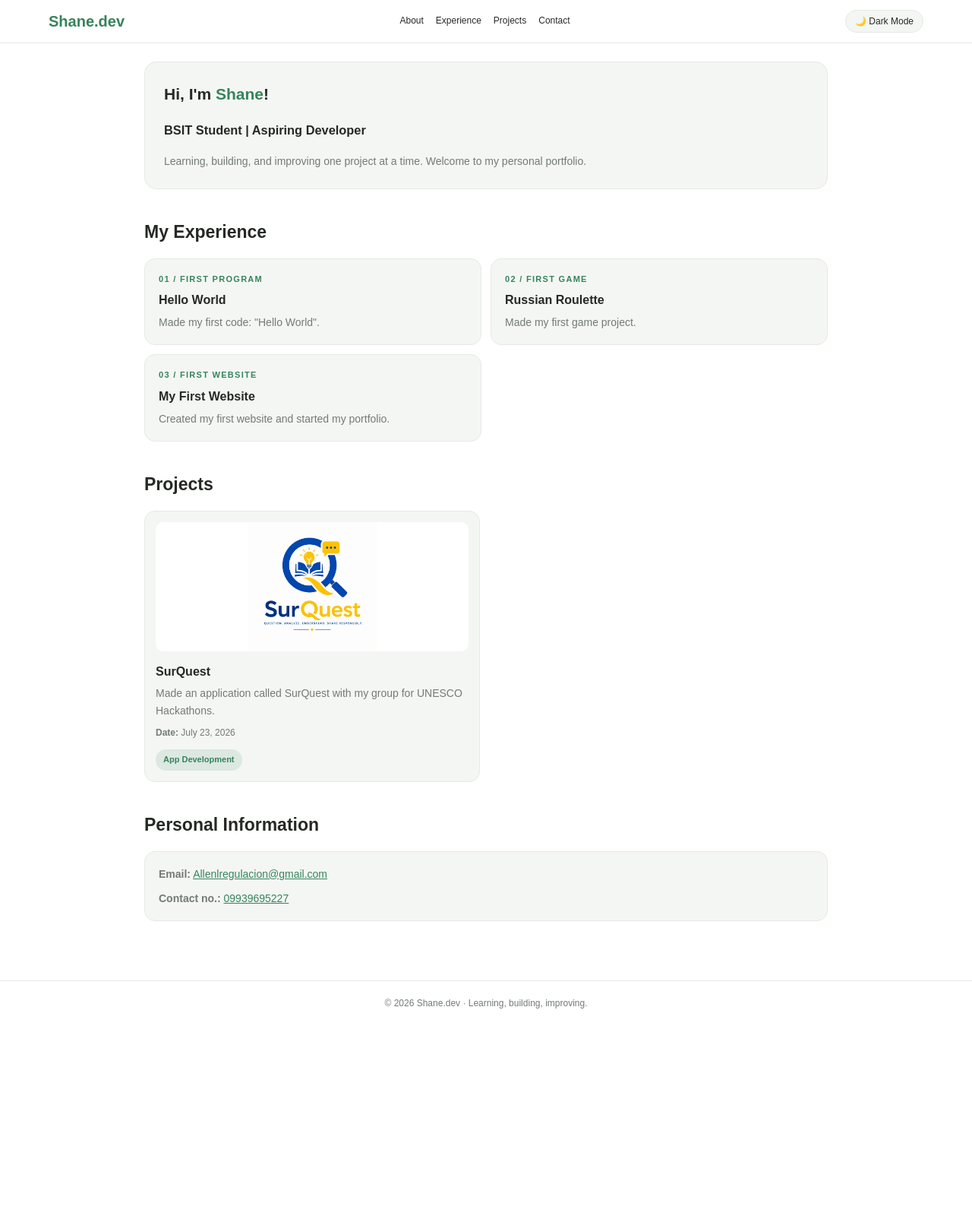
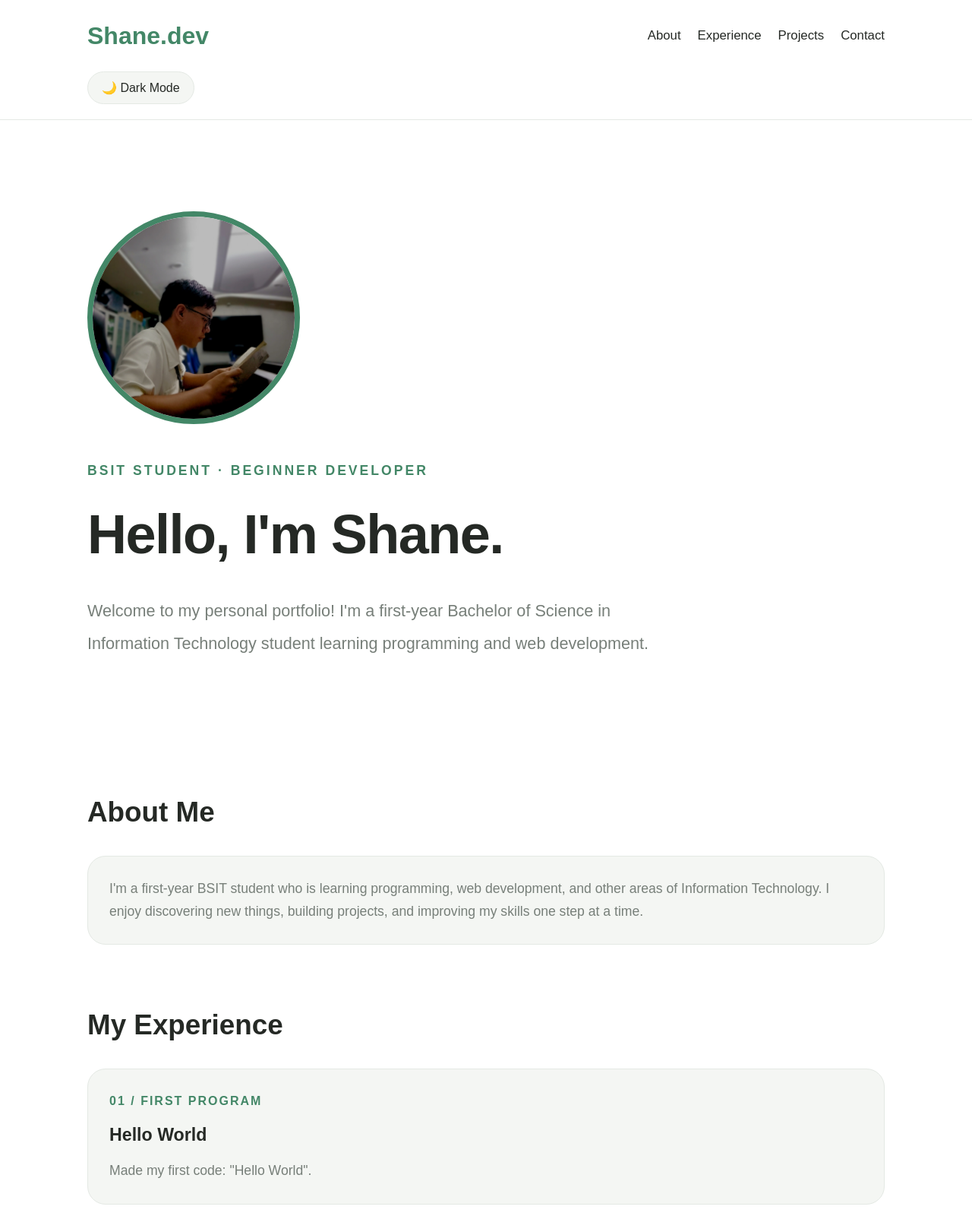
Before and after one commit to Allenrel/Shane.dev, a plain HTML site: page index.html in a window 1280 px wide. Shown: the top 1600 px of the page at 76% size. Before the commit the page ends 1351 px from the top, so only its background shows below. Drawn offline with Linux system fonts and the light colour scheme.

Commit message:
Revise index.html for layout and styling updates
Updated various styles and structure in the portfolio page. Enhanced responsiveness and improved theme toggle functionality.

```diff
--- a/index.html
+++ b/index.html
@@ -3,389 +3,493 @@
 <head>
   <meta charset="UTF-8">
   <meta name="viewport" content="width=device-width, initial-scale=1.0">
-  <meta name="theme-color" content="#ffffff">
-  <title>Shane.dev | Portfolio</title>
+
+  <meta name="description" content="Shane's personal portfolio. First-year BSIT student and beginner developer.">
+
+  <title>Shane.dev | Personal Portfolio</title>
 
   <style>
     :root {
       --bg: #ffffff;
-      --card: #f4f6f4;
+      --card: #f4f6f3;
       --text: #252925;
-      --muted: #737b75;
-      --green: #36845b;
-      --border: #e5eae5;
+      --muted: #777f79;
+      --green: #438767;
+      --border: #e4e9e4;
     }
 
     body.dark {
-      --bg: #101410;
-      --card: #1b231d;
-      --text: #edf4ee;
-      --muted: #a0ada3;
-      --green: #71d69a;
-      --border: #303b32;
+      --bg: #101310;
+      --card: #191e1a;
+      --text: #f4f5f4;
+      --muted: #b0b8b1;
+      --green: #57d995;
+      --border: #303832;
     }
 
     * {
+      margin: 0;
+      padding: 0;
       box-sizing: border-box;
     }
 
     html {
       scroll-behavior: smooth;
+      scroll-padding-top: 100px;
     }
 
     body {
-      margin: 0;
+      font-family: Arial, Helvetica, sans-serif;
       background: var(--bg);
       color: var(--text);
-      font-family: Arial, Helvetica, sans-serif;
-      font-size: 14px;
-      line-height: 1.6;
+      line-height: 1.7;
       transition: background 0.25s, color 0.25s;
+    }
+
+    a {
+      color: var(--green);
+      text-decoration: none;
     }
 
     header {
       position: sticky;
       top: 0;
-      z-index: 10;
-      display: flex;
-      align-items: center;
-      justify-content: space-between;
-      gap: 12px;
-      padding: 12px 5%;
+      z-index: 100;
       background: var(--bg);
       border-bottom: 1px solid var(--border);
     }
 
+    nav {
+      max-width: 1100px;
+      margin: auto;
+      padding: 20px 25px;
+      display: flex;
+      justify-content: space-between;
+      align-items: center;
+      flex-wrap: wrap;
+      gap: 15px;
+    }
+
     .logo {
       color: var(--green);
-      font-size: 20px;
+      font-size: 2rem;
       font-weight: 800;
-      text-decoration: none;
     }
 
-    nav {
+    .nav-links {
       display: flex;
-      align-items: center;
-      gap: 16px;
+      flex-wrap: wrap;
+      gap: 22px;
     }
 
-    nav a {
+    .nav-links a {
       color: var(--text);
-      text-decoration: none;
-      font-size: 12px;
+      font-size: 1.05rem;
     }
 
-    nav a:hover {
+    .nav-links a:hover {
       color: var(--green);
     }
 
-    .theme-toggle {
+    .theme-row {
+      max-width: 1100px;
+      margin: auto;
+      padding: 0 25px 20px;
+    }
+
+    .theme-button {
+      padding: 11px 18px;
+      border-radius: 30px;
       border: 1px solid var(--border);
-      border-radius: 20px;
-      padding: 7px 12px;
       background: var(--card);
       color: var(--text);
+      font-size: 1rem;
       cursor: pointer;
-      font-size: 12px;
     }
 
     main {
-      width: min(100% - 36px, 900px);
-      margin: 0 auto;
-      padding: 24px 0 40px;
+      max-width: 1100px;
+      margin: auto;
+      padding: 45px 25px;
     }
 
     section {
-      margin-bottom: 38px;
-      scroll-margin-top: 80px;
+      margin-bottom: 75px;
     }
 
-    h1, h2, h3, p {
-      margin-top: 0;
+    /* PROFILE */
+
+    .hero {
+      padding: 75px 0 95px;
+      display: flex;
+      flex-direction: column;
+      align-items: flex-start;
+      gap: 32px;
     }
 
-    h2 {
-      margin-bottom: 16px;
-      font-size: 23px;
+    .profile-picture {
+      width: 280px;
+      height: 280px;
+      max-width: 100%;
+      object-fit: cover;
+      object-position: center;
+      border-radius: 50%;
+      border: 7px solid var(--green);
+      display: block;
+      margin-bottom: 15px;
     }
 
-    .intro {
-      padding: 25px;
-      border: 1px solid var(--border);
-      border-radius: 16px;
-      background: var(--card);
+    .profile-label {
+      color: var(--green);
+      font-size: 1.1rem;
+      font-weight: 800;
+      letter-spacing: 3px;
+      margin-bottom: 25px;
     }
 
-    .intro p {
-      color: var(--muted);
-      margin-bottom: 0;
+    .hero h1 {
+      font-size: clamp(2.7rem, 7vw, 4.5rem);
+      line-height: 1.2;
+      letter-spacing: -1.5px;
+      margin-bottom: 35px;
     }
 
-    .green {
-      color: var(--green);
+    .description {
+      color: var(--muted);
+      font-size: 1.35rem;
+      line-height: 2;
+      max-width: 800px;
     }
 
-    .experience-list {
-      display: grid;
-      grid-template-columns: repeat(2, minmax(0, 1fr));
-      gap: 12px;
+    /* HEADINGS AND CARDS */
+
+    h2 {
+      font-size: 2.3rem;
+      margin-bottom: 25px;
     }
 
-    .experience-card,
-    .project-card,
-    .personal-card {
-      min-width: 0;
-      padding: 18px;
+    .card {
       background: var(--card);
       border: 1px solid var(--border);
-      border-radius: 14px;
+      border-radius: 24px;
+      padding: 28px;
+      margin-bottom: 22px;
     }
 
     .number {
-      margin-bottom: 6px;
       color: var(--green);
-      font-size: 11px;
-      font-weight: bold;
-      letter-spacing: 1.3px;
+      font-size: 1rem;
+      font-weight: 800;
+      letter-spacing: 2px;
+      margin-bottom: 12px;
     }
 
-    .experience-card h3,
-    .project-card h3 {
-      margin-bottom: 5px;
-      font-size: 16px;
+    .card h3 {
+      font-size: 1.45rem;
+      margin-bottom: 12px;
     }
 
-    .experience-card p,
-    .project-card p,
-    .personal-card p {
-      margin-bottom: 0;
+    .card p {
       color: var(--muted);
+      font-size: 1.1rem;
     }
 
     /* PROJECTS */
-    .projects-grid {
-      display: grid;
-      grid-template-columns: repeat(2, minmax(0, 1fr));
-      gap: 16px;
-    }
-
-    .project-card {
-      padding: 14px;
-      overflow: hidden;
-    }
 
     .project-image {
       display: block;
       width: 100%;
-      height: 170px;
+      max-width: 260px;
+      max-height: 180px;
       object-fit: contain;
-      background: #ffffff;
-      border-radius: 10px;
-      margin-bottom: 14px;
+      object-position: left center;
+      border: 1px solid var(--border);
+      border-radius: 12px;
+      margin: 18px 0;
     }
 
     .project-date {
-      margin-top: 9px;
-      font-size: 12px;
+      margin-bottom: 10px;
     }
 
-    .project-tag {
-      display: inline-block;
-      margin-top: 12px;
-      padding: 5px 10px;
-      border-radius: 20px;
-      background: rgba(54, 132, 91, 0.12);
-      color: var(--green);
-      font-size: 11px;
-      font-weight: bold;
+    /* CONTACT */
+
+    .contact-list {
+      list-style: none;
     }
 
-    .personal-card {
+    .contact-list li {
+      margin: 14px 0;
       overflow-wrap: anywhere;
-    }
-
-    .personal-card p + p {
-      margin-top: 10px;
+      font-size: 1.05rem;
     }
 
     footer {
-      padding: 20px 18px;
+      text-align: center;
+      color: var(--muted);
+      padding: 30px 20px;
       border-top: 1px solid var(--border);
-      color: var(--muted);
-      text-align: center;
-      font-size: 12px;
     }
 
-    @media (max-width: 600px) {
-      header {
-        padding: 10px 12px;
-        flex-wrap: wrap;
+    /* MOBILE */
+
+    @media (max-width: 650px) {
+      nav {
+        justify-content: center;
+        padding: 18px 20px;
       }
 
       .logo {
-        font-size: 18px;
+        width: 100%;
+        text-align: left;
+        font-size: 2rem;
       }
 
-      nav {
+      .nav-links {
+        width: 100%;
+        justify-content: space-between;
         gap: 10px;
       }
 
-      nav a {
-        font-size: 11px;
+      .nav-links a {
+        font-size: 0.95rem;
       }
 
-      .theme-toggle {
-        padding: 6px 9px;
+      .theme-row {
+        padding: 0 20px 18px;
       }
 
       main {
-        width: calc(100% - 24px);
-        padding-top: 20px;
+        padding: 30px 25px;
+      }
+
+      .hero {
+        padding-top: 70px;
+        padding-bottom: 95px;
+        gap: 30px;
+      }
+
+      .profile-picture {
+        width: 280px;
+        height: 280px;
+      }
+
+      .profile-label {
+        font-size: 0.95rem;
+        letter-spacing: 2px;
+        line-height: 1.8;
+      }
+
+      .hero h1 {
+        font-size: 3.3rem;
+      }
+
+      .description {
+        font-size: 1.2rem;
+        line-height: 2;
       }
 
       h2 {
-        font-size: 21px;
+        font-size: 2.2rem;
       }
 
-      .experience-list {
-        grid-template-columns: 1fr;
-      }
-
-      .projects-grid {
-        grid-template-columns: 1fr;
-      }
-
-      .project-image {
-        height: 180px;
+      .card {
+        padding: 24px;
       }
     }
   </style>
 </head>
 
 <body>
+
+  <!-- NAVIGATION -->
   <header>
+    <nav>
       <a href="#home" class="logo">Shane.dev</a>
 
-    <nav aria-label="Main navigation">
-      <a href="#about">About</a>
+      <div class="nav-links">
+        <a href="#about-me">About</a>
         <a href="#experience">Experience</a>
         <a href="#projects">Projects</a>
-      <a href="#personal">Contact</a>
+        <a href="#contact">Contact</a>
+      </div>
     </nav>
 
-    <button class="theme-toggle" id="themeToggle" type="button">
+    <div class="theme-row">
+      <button
+        type="button"
+        class="theme-button"
+        id="themeToggle"
+      >
         🌙 Dark Mode
       </button>
+    </div>
   </header>
 
   <main>
-    <!-- ABOUT -->
-    <section id="home">
-      <div class="intro" id="about">
-        <h1>Hi, I'm <span class="green">Shane</span>!</h1>
-        <h3>BSIT Student | Aspiring Developer</h3>
+
+    <!-- PROFILE -->
+    <section id="home" class="hero">
+
+      <img
+        src="./IMG_20261013_163103_200.jpg"
+        alt="Shane's profile picture"
+        class="profile-picture"
+      >
+
+      <div class="hero-content">
+
+        <p class="profile-label">
+          BSIT STUDENT · BEGINNER DEVELOPER
+        </p>
+
+        <h1>Hello, I'm Shane.</h1>
+
+        <p class="description">
+          Welcome to my personal portfolio! I'm a first-year
+          Bachelor of Science in Information Technology student
+          learning programming and web development.
+        </p>
+
+      </div>
+    </section>
+
+    <!-- ABOUT ME -->
+    <section id="about-me">
+      <h2>About Me</h2>
+
+      <div class="card">
         <p>
-          Learning, building, and improving one project at a time.
-          Welcome to my personal portfolio.
+          I'm a first-year BSIT student who is learning
+          programming, web development, and other areas
+          of Information Technology. I enjoy discovering
+          new things, building projects, and improving
+          my skills one step at a time.
         </p>
       </div>
     </section>
 
-    <!-- MY EXPERIENCE -->
+    <!-- EXPERIENCE -->
     <section id="experience">
       <h2>My Experience</h2>
 
-      <div class="experience-list">
-        <article class="experience-card">
+      <article class="card">
         <div class="number">01 / FIRST PROGRAM</div>
         <h3>Hello World</h3>
         <p>Made my first code: "Hello World".</p>
       </article>
 
-        <article class="experience-card">
+      <article class="card">
         <div class="number">02 / FIRST GAME</div>
         <h3>Russian Roulette</h3>
         <p>Made my first game project.</p>
       </article>
 
-        <article class="experience-card">
+      <article class="card">
         <div class="number">03 / FIRST WEBSITE</div>
         <h3>My First Website</h3>
-          <p>Created my first website and started my portfolio.</p>
+        <p>Made my first website and started learning
+          how websites work.</p>
       </article>
-      </div>
     </section>
 
-    <!-- NEW PROJECTS CATEGORY: DIRECTLY AFTER EXPERIENCE -->
+    <!-- PROJECTS -->
     <section id="projects">
-      <h2>Projects</h2>
+      <h2>My Projects</h2>
 
-      <div class="projects-grid">
-        <article class="project-card">
-          <img
-            src="Messenger_creation_2083723759202521.jpeg"
-            alt="SurQuest application logo"
-            class="project-image"
-            loading="lazy"
-          >
+      <article class="card">
+        <div class="number">01 / UNESCO HACKATHON</div>
 
         <h3>SurQuest</h3>
-
-          <p>
-            Made an application called SurQuest with my group
-            for UNESCO Hackathons.
-          </p>
 
         <p class="project-date">
           <strong>Date:</strong> July 23, 2026
         </p>
 
-          <span class="project-tag">App Development</span>
+        <img
+          src="./Messenger_creation_208372375920252.jpg"
+          alt="SurQuest application project"
+          class="project-image"
+          loading="lazy"
+        >
+
+        <p>
+          Made an application called SurQuest with my
+          group for UNESCO Hackathons.
+        </p>
       </article>
+    </section>
+
+    <!-- PERSONAL INFORMATION -->
+    <section id="contact">
+      <h2>Personal Information</h2>
+
+      <div class="card">
+        <h3>Contact Me</h3>
+
+        <ul class="contact-list">
+          <li>
+            <strong>Email:</strong>
+            <a href="mailto:Allenlregulacion@gmail.com">
+              Allenlregulacion@gmail.com
+            </a>
+          </li>
+
+          <li>
+            <strong>Contact No:</strong>
+            <a href="tel:+639939695227">
+              +639939695227
+            </a>
+          </li>
+        </ul>
       </div>
     </section>
 
-    <!-- PERSONAL INFORMATION -->
-    <section id="personal">
-      <h2>Personal Information</h2>
-
-      <div class="personal-card">
-        <p>
-          <strong>Email:</strong>
-          <a class="green" href="mailto:Allenlregulacion@gmail.com">
-            Allenlregulacion@gmail.com
-          </a>
-        </p>
-
-        <p>
-          <strong>Contact no.:</strong>
-          <a class="green" href="tel:+639939695227">
-            09939695227
-          </a>
-        </p>
-      </div>
-    </section>
   </main>
 
   <footer>
-    © 2026 Shane.dev · Learning, building, improving.
+    <p>© 2026 Shane.dev | Personal Portfolio</p>
   </footer>
 
+  <!-- LIGHT AND DARK MODE -->
   <script>
     const themeToggle = document.getElementById("themeToggle");
+
+    function updateThemeButton() {
+      if (document.body.classList.contains("dark")) {
+        themeToggle.textContent = "☀️ Light Mode";
+      } else {
+        themeToggle.textContent = "🌙 Dark Mode";
+      }
+    }
 
     themeToggle.addEventListener("click", function () {
       document.body.classList.toggle("dark");
 
-      const isDark = document.body.classList.contains("dark");
+      const currentTheme =
+        document.body.classList.contains("dark")
+          ? "dark"
+          : "light";
 
-      themeToggle.textContent = isDark
-        ? "☀️ Light Mode"
-        : "🌙 Dark Mode";
+      try {
+        localStorage.setItem("shane-theme", currentTheme);
+      } catch (error) {
+        // Theme switching still works without saved preferences.
+      }
 
-      document.querySelector('meta[name="theme-color"]')
-        .setAttribute("content", isDark ? "#101410" : "#ffffff");
+      updateThemeButton();
     });
+
+    try {
+      if (localStorage.getItem("shane-theme") === "dark") {
+        document.body.classList.add("dark");
+      }
+    } catch (error) {
+      // Light mode is the default.
+    }
+
+    updateThemeButton();
   </script>
+
 </body>
 </html>
```
Lines whose indentation alone changed are shown as unchanged.
